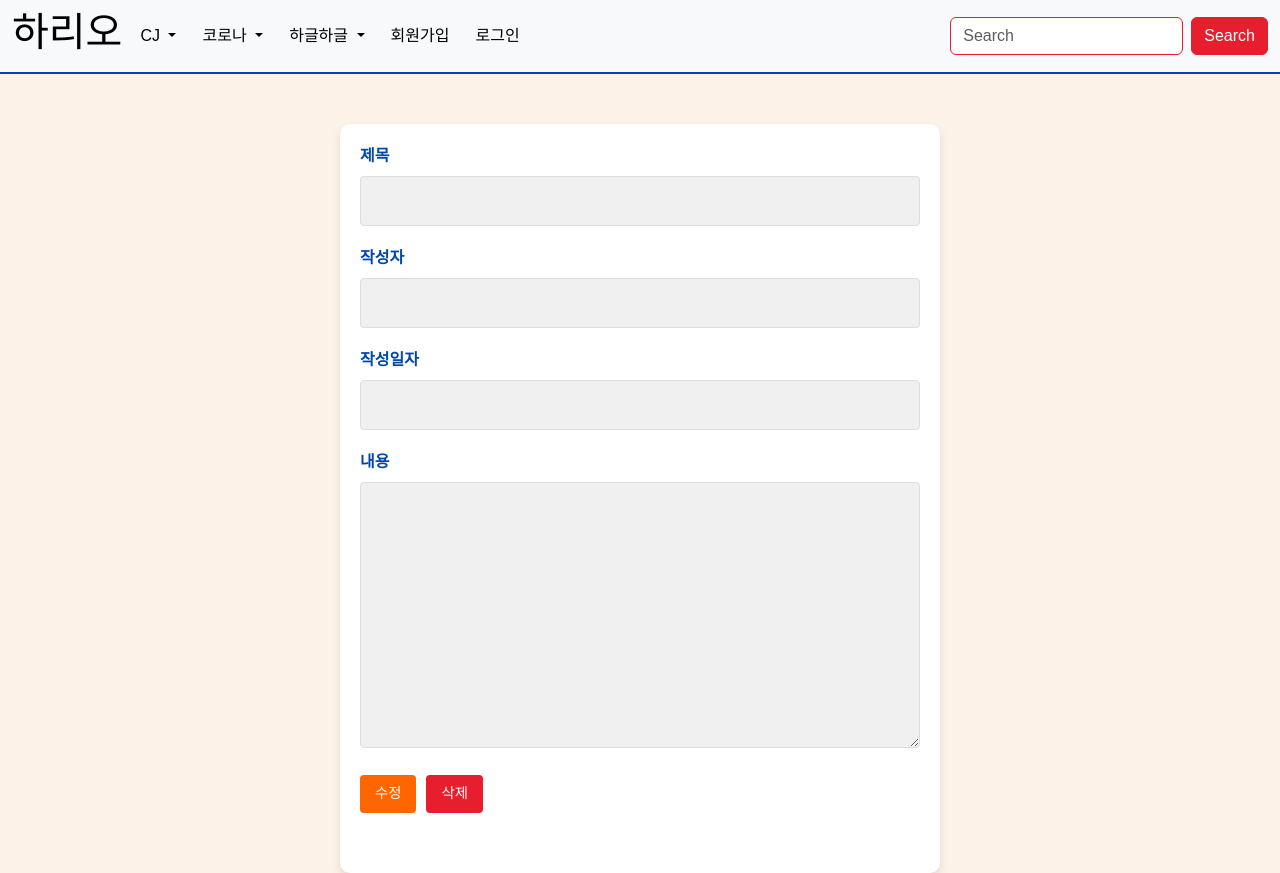
After one commit to haeunE/Hario, a Flask app: template apps/board/templates/board/detail.html in a window 1280 px wide. The commit adds this page. Run offline with Flask 3, Linux system fonts and the light colour scheme; the template is opened without the code that fills it, so the values that code supplies are empty; parts of the project's set-up code (start-up, migrations or seed data) failed here and were passed over; some web fonts are replaced.

Commit message:
feat : board의 detail구현, docs : board의index 일부수정완료

```diff
--- /dev/null
+++ b/apps/board/static/css/detail.css
@@ -0,0 +1,98 @@
+/* detail.css */
+
+/* 전체 배경과 텍스트 스타일 */
+body {
+  background-color: #FCF2E8; /* 배경색을 #FCF2E8로 설정 */
+  color: #000000; /* 기본 텍스트 색상 */
+  font-family: 'Arial', sans-serif;
+  margin: 0;
+  padding: 0;
+  box-sizing: border-box;
+}
+
+/* 게시물 상세보기 영역 */
+.board-detail {
+  background-color: #FFFFFF; /* 배경을 하얀색으로 설정 */
+  border-radius: 10px;
+  max-width: 600px;
+  margin: 50px auto 0;
+  padding: 20px;
+  box-shadow: 0 4px 8px rgba(0, 0, 0, 0.1);
+}
+
+/* 제목, 작성자, 작성일자, 내용 등 입력란 스타일 */
+.board-detail div {
+  margin-bottom: 20px;
+}
+
+.board-detail label {
+  font-weight: bold;
+  color: #0047AB; /* CJ Blue */
+  display: block;
+  margin-bottom: 8px;
+}
+
+.board-detail input, .board-detail textarea {
+  width: 100%;
+  padding: 12px;
+  font-size: 1em;
+  border: 1px solid #ddd; /* 테두리 색상 */
+  border-radius: 4px;
+  background-color: #FFFFFF; /* 입력란 배경색 */
+  color: #000000; /* 텍스트 색상 */
+}
+
+.board-detail textarea {
+  resize: vertical;
+}
+
+.board-detail input[readonly], .board-detail textarea[readonly] {
+  background-color: #f0f0f0; /* 읽기 전용 필드 색상 */
+}
+
+/* 수정, 삭제 버튼 스타일 */
+.board-detail-btns{
+  display: flex;
+  gap: 10px;
+}
+
+.board-update-btn .btn, .board-delete-btn .btn {
+  padding: 8px 15px; /* 버튼 크기 */
+  font-size: 0.9em;
+  border-radius: 4px;
+  text-decoration: none;
+  cursor: pointer;
+}
+
+/* 수정 버튼 (CJ Orange) */
+.board-update-btn .btn-warning {
+  background-color: #FF6600; /* CJ Orange */
+  color: #FFFFFF;
+  border: none;
+}
+
+.board-update-btn .btn-warning:hover {
+  background-color: #0047AB; /* CJ Blue */
+}
+
+/* 삭제 버튼 (CJ Red) */
+.board-delete-btn .btn-danger {
+  background-color: #E61E2E; /* CJ Red */
+  color: #FFFFFF;
+  border: none;
+}
+
+.board-delete-btn .btn-danger:hover {
+  background-color: #0047AB; /* CJ Blue */
+}
+
+/* 비활성화된 버튼 스타일 */
+.board-delete-btn .btn:disabled, .board-update-btn .btn:disabled {
+  background-color: #ddd; /* 비활성화된 버튼 색상 */
+  color: #aaa; /* 비활성화된 버튼 텍스트 색상 */
+}
+
+.board-delete-btn .btn-danger:disabled {
+  background-color: #f0f0f0; /* 비활성화된 삭제 버튼 색상 */
+  color: #aaa; /* 비활성화된 버튼 텍스트 색상 */
+}
--- /dev/null
+++ b/apps/board/templates/board/detail.html
@@ -0,0 +1,52 @@
+{% extends "base.html" %}
+{% block title %}게시물 등록{% endblock %}
+
+{% block css %}
+<link rel="stylesheet" href="{{url_for('board.static', filename='css/detail.css')}}">
+{% endblock %}
+
+{% block content %}
+  <div class="board-detail">
+    <div>
+      <label>제목</label>
+      <input type="text" value="{{board.subject}}" readonly>
+    </div>
+    <div>
+      <label>작성자</label>
+      <input type="text" value="{{board.user.username}}" readonly>
+    </div>
+    <div>
+      <label>작성일자</label>
+      <input type="text" value="{{board.created_at}}" readonly>
+    </div>
+    <div>
+      <label>내용</label>
+      <textarea rows="10" readonly>{{board.content}}</textarea>
+    </div>
+    <div class="board-detail-btns">
+      <!-- 글 수정 -->
+      <div class="board-update-btn">
+        {% if current_user.id == board.user.id %}
+        <a href="{{url_for('board.update', board_id=board.id)}}" class="btn btn-warning">수정</a>
+        {% else %}
+        <button class="btn btn-warning" disabled>수정</button>
+        {% endif %}
+      </div>
+      <!-- 글 삭제 -->
+      <div class="board-delete-btn">
+        <form action="{{url_for('board.delete', board_id=board.id)}}" method="post">
+          <!-- 토큰 -->
+          <input type="hidden" name="csrf_token" value="{{csrf_token()}}">
+          {% if current_user.id == board.user.id %}
+          <input class="btn btn-danger" type="submit" value="삭제">
+          {% else %}
+          <input class="btn btn-danger" type="submit" value="삭제" disabled>
+          {% endif %}
+      </div>
+    </div>
+  </div>
+
+{% endblock %}
+
+{% block js %}
+{% endblock %}
```
Also changed, not shown: apps/board/static/css/index.css (+102 -0 lines), apps/board/templates/board/index.html (+9 -4 lines), apps/board/views.py (+26 -6 lines).
